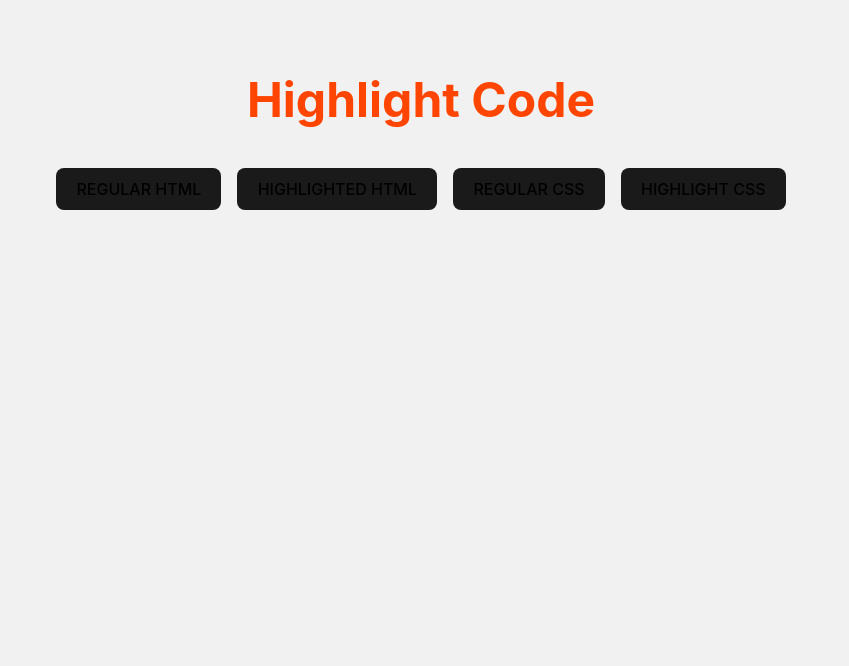
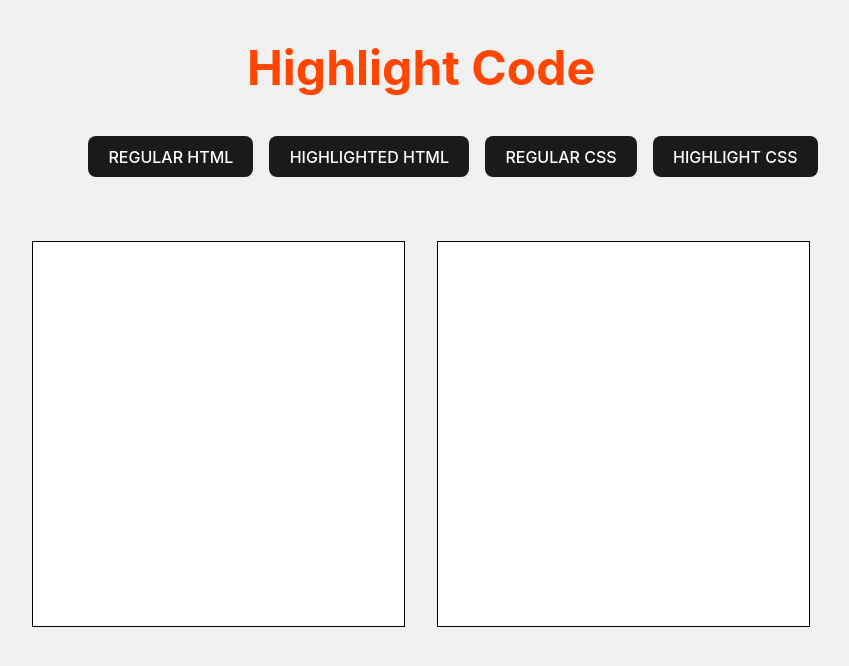
Before and after one commit to willemverbuyst/highlight-code, a website built with Vite: page index.html in a window 1280 px wide. Shown: the whole page, without its empty margins (219-1068 px from the left). Built offline with nearby package versions, Linux system fonts and the light colour scheme.

Commit message:
Make input dynamic

```diff
--- a/src/buttons.ts
+++ b/src/buttons.ts
@@ -4,7 +4,11 @@ import { highlightHTML, resetHTML } from "./html-functions";
 import { HTML_STRING } from "./htmlString";
 
 export function setupButtonHighlightHTML(element: HTMLButtonElement) {
-  element.addEventListener("click", () => highlightHTML(HTML_STRING));
+  const textareaInput = document.querySelector<HTMLTextAreaElement>("#input");
+
+  element.addEventListener("click", () =>
+    highlightHTML(textareaInput?.value ? textareaInput.value : "no html")
+  );
 }
 
 export function setupButtonRegularHTML(element: HTMLButtonElement) {
--- a/src/main.ts
+++ b/src/main.ts
@@ -7,7 +7,6 @@ import {
 import "./style.css";
 
 document.querySelector<HTMLDivElement>("#app")!.innerHTML = `
-  <div>
   <header>
     <h1 id="page-header">Highlight Code</h1>
   </header>
@@ -17,13 +16,15 @@ document.querySelector<HTMLDivElement>("#app")!.innerHTML = `
     <button id="btn-regular-css" type="button">REGULAR CSS</button>
     <button id="btn-highlight-css" type="button">HIGHLIGHT CSS</button>
   </section>
+  <section id="text-area">
+    <textarea id="input"></textarea>
+    <div id="output"readonly>
+      <pre><code id="code-text"></code></pre>
+    </div>
+  </section>
   <section>
-      <pre>
-        <code id="code-text">
-        </code>
-      </pre>
+
   </section>
-  </div>
 `;
 
 setupButtonHighlightHTML(
@@ -38,3 +39,9 @@ setupButtonRegularCSS(
 setupButtonHighlightCSS(
   document.querySelector<HTMLButtonElement>("#btn-highlight-css")!
 );
+
+// const textareaInput =
+//   document.querySelector<HTMLTextAreaElement>("#textarea-input");
+// textareaInput?.addEventListener("input", function () {
+//   console.log(textareaInput.value);
+// });
--- a/src/style.css
+++ b/src/style.css
@@ -3,7 +3,6 @@
   line-height: 1.5;
   font-weight: 400;
 
-  color-scheme: light dark;
   color: #000;
   background-color: #f1f1f1;
 
@@ -13,10 +12,17 @@
   -moz-osx-font-smoothing: grayscale;
 }
 
+* {
+  padding: 0;
+  margin: 0;
+}
+
 body {
+  width: 100vw;
   margin: 0;
   display: flex;
   flex-direction: column;
+  align-items: center;
   min-width: 320px;
   min-height: 100vh;
 }
@@ -36,16 +42,32 @@ header {
   display: flex;
   justify-content: center;
   gap: 1rem;
+  padding: 2rem;
 }
 
 #app {
-  max-width: 1280px;
-  margin: 0 auto;
   padding: 2rem;
-  /* text-align: center; */
+}
+
+#text-area {
+  width: 80vw;
+  display: flex;
+  justify-content: center;
+  padding: 2rem;
+  gap: 2rem;
+}
+
+#output {
+  width: 30%;
+  height: 40vh;
+  border: 1px solid black;
+  background-color: white;
+  overflow: auto;
+  padding: 2rem;
 }
 
 button {
+  color: #fff;
   border-radius: 8px;
   border: 1px solid transparent;
   padding: 0.6em 1.2em;
@@ -64,8 +86,20 @@ button:focus-visible {
   outline: 4px auto -webkit-focus-ring-color;
 }
 
-pre {
+code {
   font-size: 1.2rem;
+}
+
+textarea {
+  padding: 2rem;
+  width: 30%;
+  height: 40vh;
+  border: 1px solid black;
+  background-color: white;
+  font-size: 1.2rem;
+  line-height: 1.5;
+  color: #504f4f;
+  resize: none;
 }
 
 .html-symbol,
```
Lines whose indentation alone changed are shown as unchanged.
